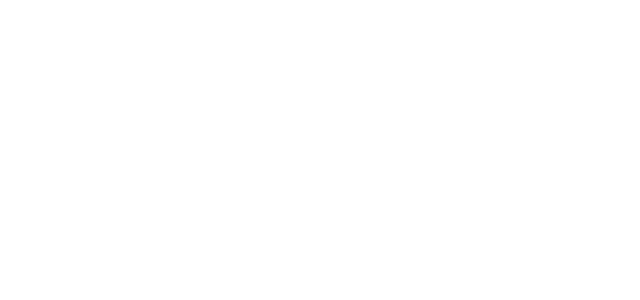
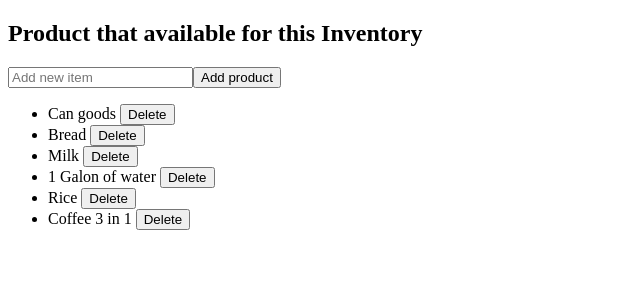
Before and after one commit to Koronuma4Dev/LatestAngularComponents, an Angular app: page /inventorylist in a window 1280 px wide. Before the commit this address led to /. Shown: the top 300 px of the page, without its empty margins (0-640 px from the left). Built offline with nearby package versions, Linux system fonts and the light colour scheme.

Commit message:
Inventory list added

```diff
--- a/src/app/app.module.ts
+++ b/src/app/app.module.ts
@@ -27,6 +27,7 @@ import { FoodmenulistComponent } from './component/foodmenulist/foodmenulist.com
 import { MusiclistComponent } from './component/musiclist/musiclist.component';
 import { GrocerylistComponent } from './component/grocerylist/grocerylist.component';
 import { ClassroomlistComponent } from './component/classroomlist/classroomlist.component';
+import { InventorylistComponent } from './component/inventorylist/inventorylist.component';
 
 
 @NgModule({
@@ -57,6 +58,7 @@ import { ClassroomlistComponent } from './component/classroomlist/classroomlist.
       MusiclistComponent,
       GrocerylistComponent,
       ClassroomlistComponent,
+      InventorylistComponent,
 
   ],
   imports: [
--- /dev/null
+++ b/src/app/component/inventorylist/inventorylist.component.html
@@ -0,0 +1,15 @@
+<h2>Product that available for this Inventory</h2>
+
+<div class="Input-container">
+    <input type="text" #inventoryInput placeholder="Add new item">
+
+    <button (click)="addInventory(inventoryInput)">Add product</button>
+</div>
+
+<ul>
+    <li *ngFor="let inventory of inventorylist; let i -index">
+          {{ inventory }}
+
+          <button (click)="removeInventory">Delete</button>
+    </li>
+</ul>
--- /dev/null
+++ b/src/app/component/inventorylist/inventorylist.component.ts
@@ -0,0 +1,25 @@
+import { Component, numberAttribute } from '@angular/core';
+
+@Component({
+  selector: 'app-inventorylist',
+  templateUrl: './inventorylist.component.html',
+  styleUrl: './inventorylist.component.css'
+})
+export class InventorylistComponent {
+
+  inventorylist:string[]=['Can goods', 'Bread', 'Milk', '1 Galon of water', 'Rice', 'Coffee 3 in 1'];
+
+  addInventory(inventoryInput: HTMLInputElement){
+    const inventory = inventoryInput.value.trim();
+
+    if(inventory){
+      this.inventorylist.push(inventory);
+      inventoryInput.value='';
+    }
+  }
+
+  removeInventory(index: number){
+    this.inventorylist.splice(index, 1);
+  }
+
+}
--- a/src/app/component/navigate/navigate.component.html
+++ b/src/app/component/navigate/navigate.component.html
@@ -27,7 +27,7 @@
 
 <button><a  routerLink ='/grocerylist'>Grocery list</a></button>
 <button><a  routerLink ='/classroomlist'>Classroom list</a></button>
-<button><a  routerLink ='/'>Inventory list</a></button>
+<button><a  routerLink ='/inventorylist'>Inventory list</a></button>
 <button><a  routerLink ='/'>Lecture list</a></button>
 <button><a  routerLink ='/'>Stationary list</a></button>
 <button><a  routerLink ='/'>Flower list</a></button>
```
Also changed, not shown: src/app/app-routing.module.ts (+8 -0 lines), src/app/component/inventorylist/inventorylist.component.css (added), 1 other file (tests, documents, lock files or other folders).
